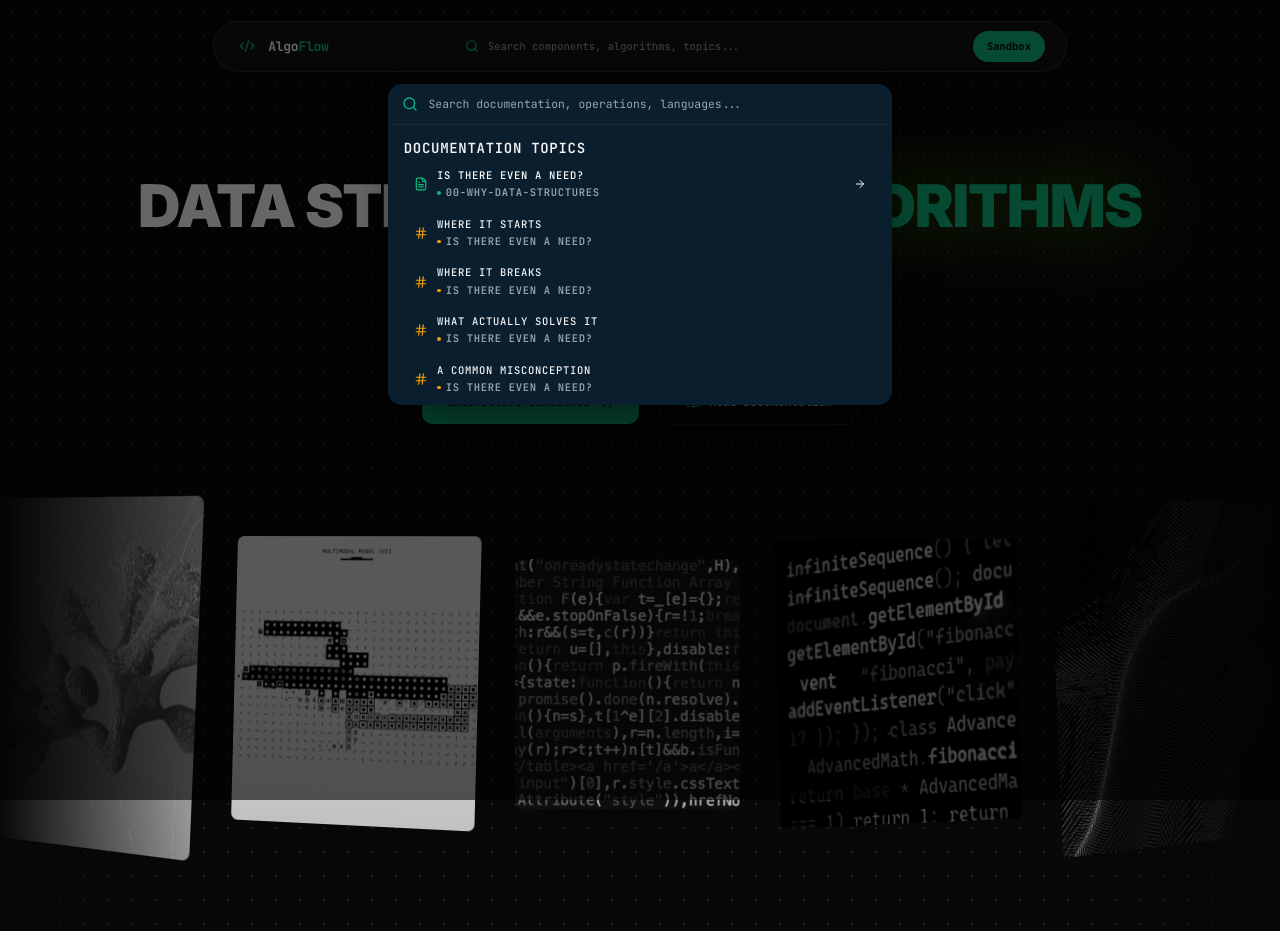
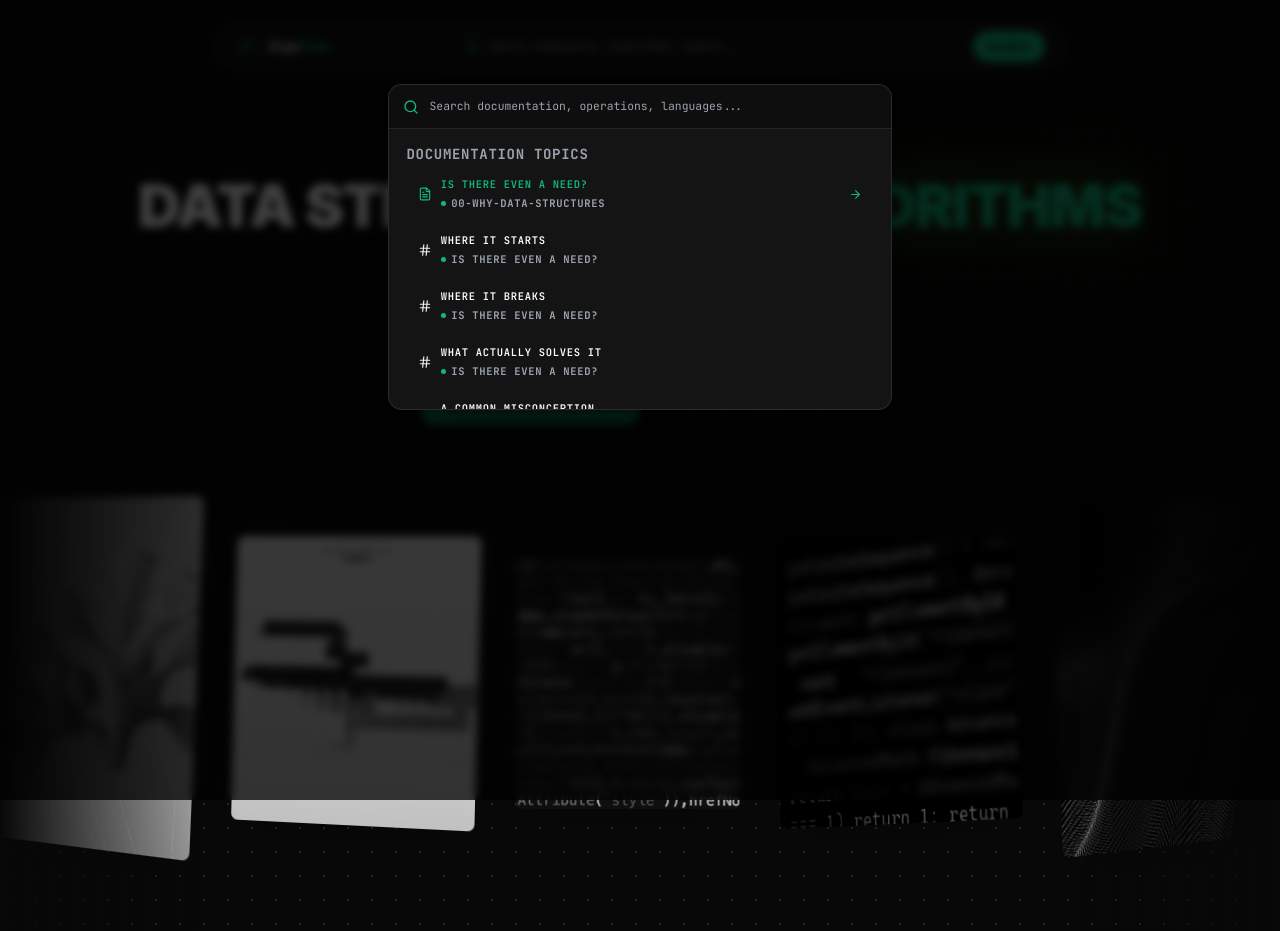
Before and after one commit to 0monish0/AlgoFLOW, a React (Vite) app: page / in a window 1280 px wide. Both pictures are taken after a click on the button "Search components, algorithms, topics...". Built offline with nearby package versions, Linux system fonts and the light colour scheme; the HTML template or start-up script is replaced by a standard one.

Commit message:
style search palette modal with pitch black and emerald theme

```diff
--- a/src/components/search/SearchPalette.jsx
+++ b/src/components/search/SearchPalette.jsx
@@ -38,59 +38,59 @@ export const SearchPalette = () => {
   if (!isOpen) return null;
 
   return (
-    <div className="fixed inset-0 z-50 flex items-start justify-center pt-16 sm:pt-24 p-4 bg-black/60 backdrop-blur-xs animate-in fade-in duration-150">
+    <div className="fixed inset-0 z-50 flex items-start justify-center pt-16 sm:pt-24 p-4 bg-black/75 backdrop-blur-sm animate-in fade-in duration-150">
       <div
         className="fixed inset-0"
         onClick={closeSearch}
         aria-hidden="true"
       />
 
-      <div className="relative w-full max-w-xl bg-surface dark:bg-[#0A1E2D] rounded-2xl shadow-2xl shadow-black/60 overflow-hidden z-10 font-mono">
+      <div className="relative w-full max-w-xl bg-[#141414] border border-white/10 rounded-2xl shadow-2xl shadow-black/80 overflow-hidden z-10 font-mono">
         <Command
           shouldFilter={true}
           className="w-full flex flex-col"
         >
-          {/* Search Input Bar without browser focus outline */}
-          <div className="flex items-center px-4 py-3 border-b border-border/40 dark:border-white/5 bg-base/25">
+          {/* Search Input Bar */}
+          <div className="flex items-center px-4 py-3.5 border-b border-white/10 bg-[#0E0E0E]">
             <Search size={16} className="text-accent mr-3 shrink-0" />
             <Command.Input
               value={search}
               onValueChange={setSearch}
               placeholder="Search documentation, operations, languages..."
-              className="w-full bg-transparent text-xs sm:text-sm font-mono text-text placeholder:text-text-muted/50 border-none outline-none ring-0 focus:outline-none focus:ring-0 focus:border-none focus-visible:outline-none focus-visible:ring-0"
+              className="w-full bg-transparent text-xs sm:text-sm font-mono text-white placeholder:text-text-muted/60 border-none outline-none ring-0 focus:outline-none focus:ring-0 focus:border-none focus-visible:outline-none focus-visible:ring-0"
               autoFocus
             />
           </div>
 
-          {/* Search Result List without dividing lines */}
-          <Command.List className="max-h-80 overflow-y-auto p-2 space-y-0.5">
+          {/* Search Result List */}
+          <Command.List className="max-h-80 overflow-y-auto p-2.5 space-y-1">
             <Command.Empty className="py-8 text-center text-xs text-text-muted">
               No matching documentation topics found for "{search}".
             </Command.Empty>
 
-            <Command.Group heading="Documentation Topics" className="text-3xs font-semibold text-text-muted/80 uppercase tracking-wider px-2.5 py-1.5">
+            <Command.Group heading="Documentation Topics" className="text-3xs font-extrabold text-text-muted uppercase tracking-wider px-2.5 py-1.5">
               {searchIndex.map((item) => (
                 <Command.Item
                   key={item.id}
                   value={`${item.title} ${item.category} ${item.description || ''}`}
                   onSelect={() => handleSelect(item)}
-                  className="flex items-center justify-between px-3 py-2 rounded-xl text-xs cursor-pointer select-none transition-all data-[selected=true]:bg-accent/20 data-[selected=true]:text-primary text-text group"
+                  className="flex items-center justify-between px-3 py-2.5 rounded-xl text-xs cursor-pointer select-none transition-all data-[selected=true]:bg-accent/15 data-[selected=true]:text-white text-text group border border-transparent data-[selected=true]:border-accent/30"
                 >
                   <div className="flex items-center gap-2.5 min-w-0 pr-2">
                     {item.type === 'Topic' ? (
-                      <FileText size={14} className="text-sage-accent shrink-0" />
+                      <FileText size={14} className="text-accent shrink-0 group-data-[selected=true]:text-accent" />
                     ) : (
-                      <Hash size={14} className="text-amber-accent shrink-0" />
+                      <Hash size={14} className="text-accent/70 shrink-0 group-data-[selected=true]:text-accent" />
                     )}
                     <div className="truncate">
-                      <div className="font-medium truncate text-text group-data-[selected=true]:text-primary">{item.title}</div>
-                      <div className="text-3xs text-text-muted flex items-center gap-1.5 truncate">
-                        <span className={`w-1 h-1 rounded-full ${item.type === 'Topic' ? 'bg-sage-accent' : 'bg-amber-accent'}`} />
+                      <div className="font-semibold truncate text-white group-data-[selected=true]:text-accent transition-colors">{item.title}</div>
+                      <div className="text-3xs text-text-muted flex items-center gap-1.5 truncate mt-0.5">
+                        <span className="w-1.5 h-1.5 rounded-full bg-accent" />
                         <span>{item.category}</span>
                       </div>
                     </div>
                   </div>
-                  <ArrowRight size={12} className="opacity-0 group-data-[selected=true]:opacity-100 text-primary shrink-0 transition-opacity" />
+                  <ArrowRight size={13} className="opacity-0 group-data-[selected=true]:opacity-100 text-accent shrink-0 transition-opacity" />
                 </Command.Item>
               ))}
             </Command.Group>
```
